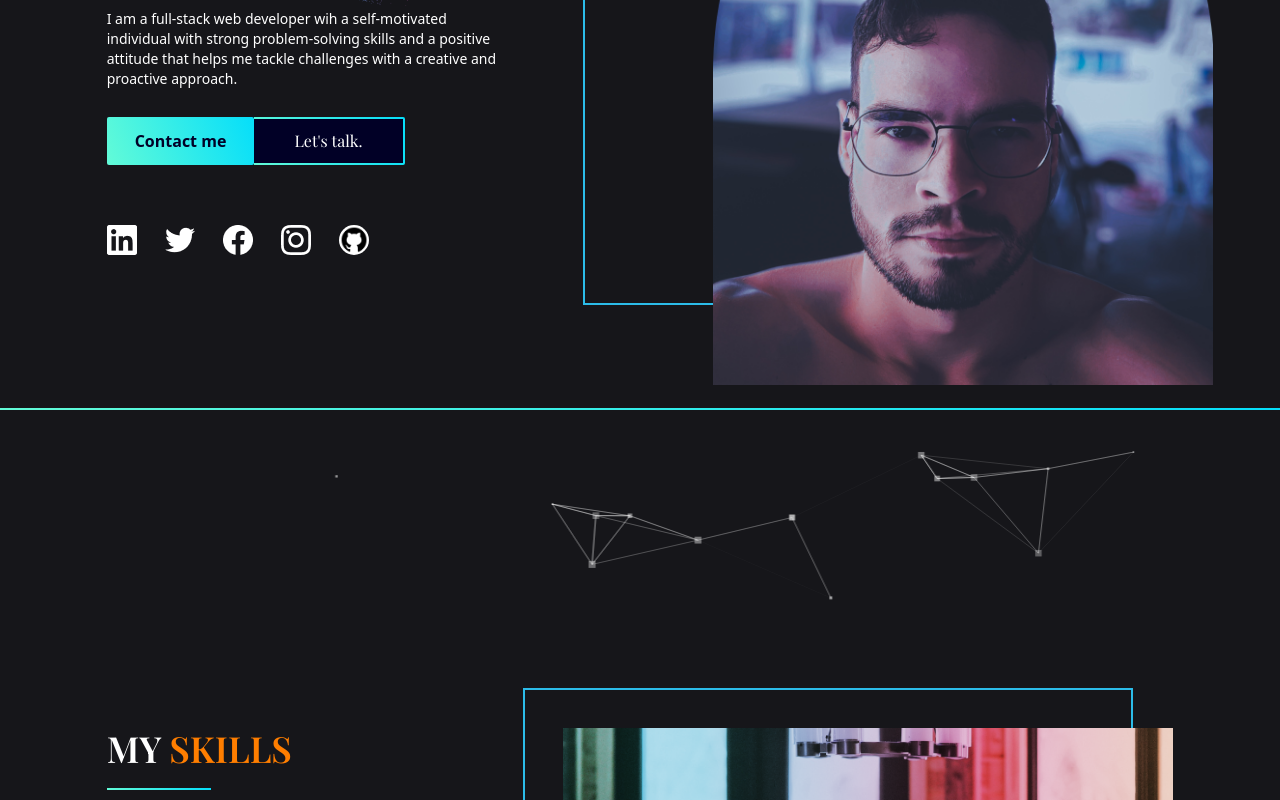
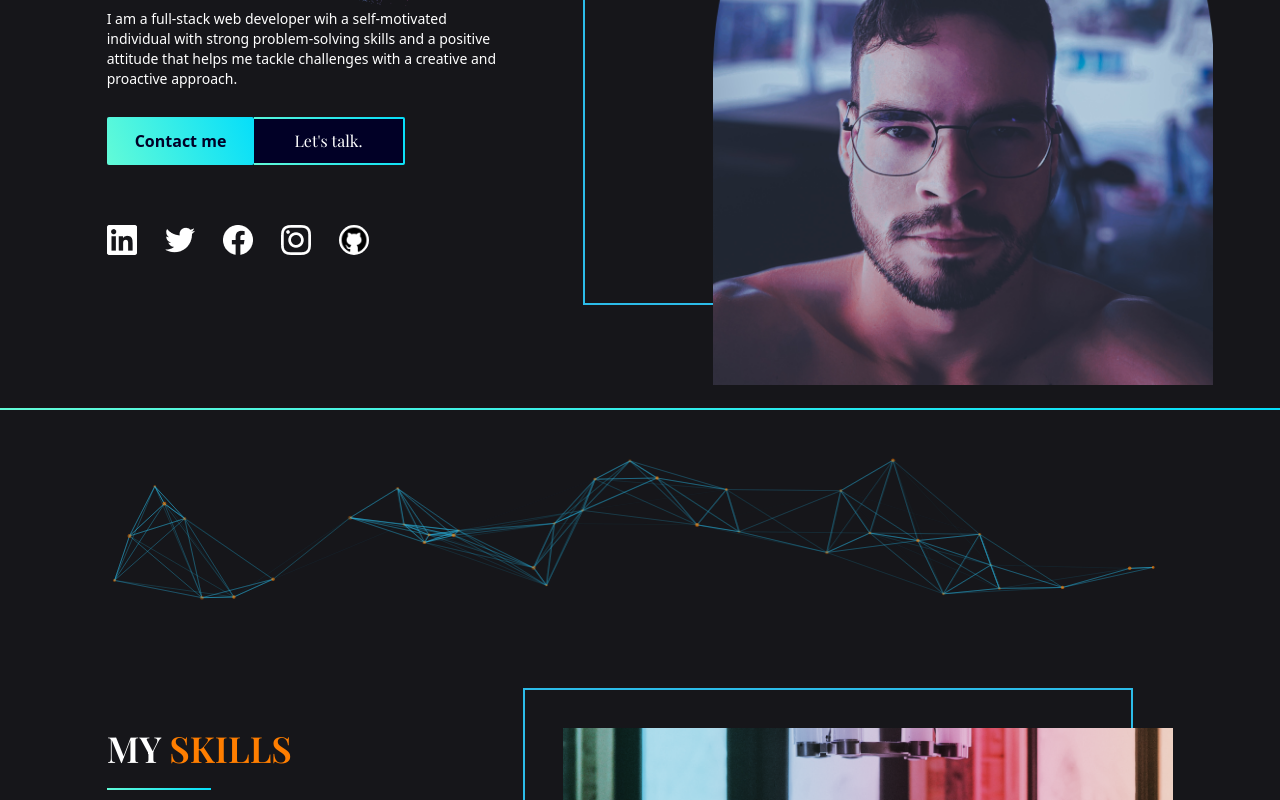
Before and after one commit to andriel300/my-react-portfolio, a React (Vite) app: page / in a window 1280 px wide. Shown: the part 392-1192 px from the top of the page. Built offline with nearby package versions, Linux system fonts and the light colour scheme.

Commit message:
adjust particles colors and adjust some features for better performance

```diff
--- a/src/components/Particles.jsx
+++ b/src/components/Particles.jsx
@@ -24,10 +24,6 @@ const ParticlesComponent = () => {
         fullScreen: { enable: false },
         interactivity: {
           events: {
-            onClick: {
-              enable: true,
-              mode: "push",
-            },
             onHover: {
               enable: true,
               mode: "repulse",
@@ -39,24 +35,24 @@ const ParticlesComponent = () => {
               quantity: 4,
             },
             repulse: {
-              distance: 200,
+              distance: 50,
               duration: 0.4,
             },
           },
         },
         particles: {
           color: {
-            value: "#ffffff",
+            value: "#FF7E00",
           },
           links: {
-            color: "#ffffff",
+            color: "#2CBCE9",
             distance: 150,
             enable: true,
             opacity: 0.5,
             width: 1,
           },
           collisions: {
-            enable: true,
+            enable: false,
           },
           move: {
             directions: "none",
@@ -64,8 +60,8 @@ const ParticlesComponent = () => {
             outModes: {
               default: "bounce",
             },
-            random: false,
-            speed: { min: 1, max: 2 },
+            random: true,
+            speed: { min: 0.1, max: 1 },
             straight: false,
           },
           number: {
@@ -73,16 +69,16 @@ const ParticlesComponent = () => {
               enable: true,
               area: 800,
             },
-            value: 80,
+            value: 200,
           },
           opacity: {
             value: { min: 0.3, max: 0.7 },
           },
           shape: {
-            type: "square",
+            type: "circle",
           },
           size: {
-            value: { min: 1, max: 5 },
+            value: { min: 1, max: 2 },
           },
         },
         detectRetina: true,
```
